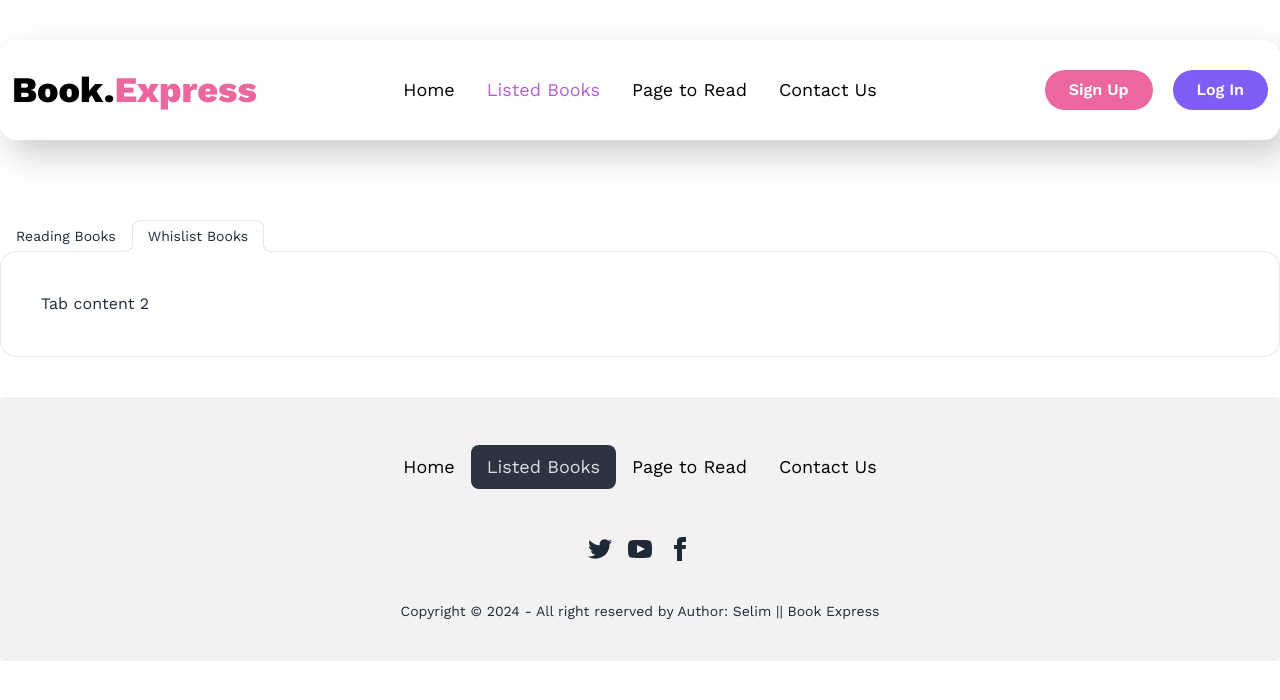
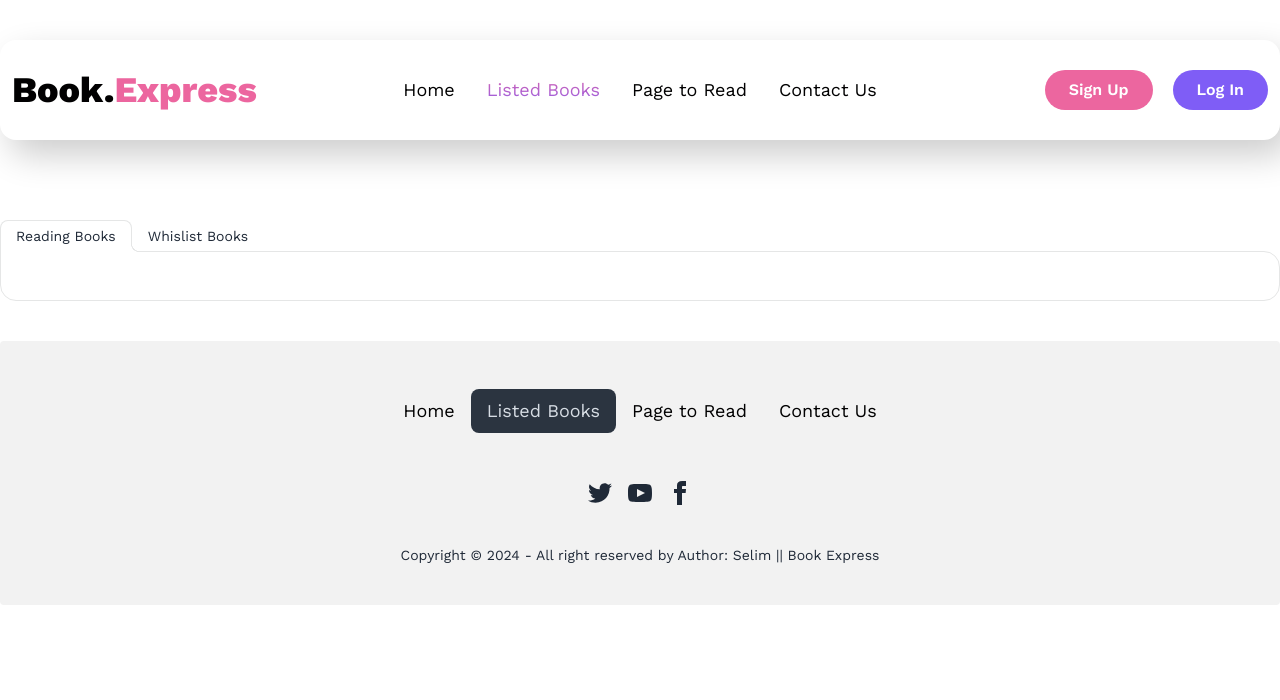
Before and after one commit to mdselimme/Book-Express-React-Website, a React (Vite) app: page /listedbooks in a window 1280 px wide. Shown: the top 700 px of the page. Built offline with nearby package versions, Linux system fonts and the light colour scheme.

Commit message:
add-whislist-route

```diff
--- a/src/components/ListedBooks/ListedBooks.jsx
+++ b/src/components/ListedBooks/ListedBooks.jsx
@@ -1,4 +1,5 @@
 import ReadingBooks from "./ReadingBooks/ReadingBooks";
+import WhishlistBooks from "./WhishlistBooks/WhishlistBooks";
 
 const ListedBooks = () => {
   return (
@@ -10,6 +11,7 @@ const ListedBooks = () => {
           role="tab"
           className="tab"
           aria-label="Reading Books"
+          defaultChecked
         />
         <div
           role="tabpanel"
@@ -24,13 +26,12 @@ const ListedBooks = () => {
           role="tab"
           className="tab"
           aria-label="Whislist Books"
-          defaultChecked
         />
         <div
           role="tabpanel"
           className="tab-content bg-base-100 border-base-300 rounded-box p-10"
         >
-          Tab content 2
+          <WhishlistBooks></WhishlistBooks>
         </div>
       </div>
     </div>
```
